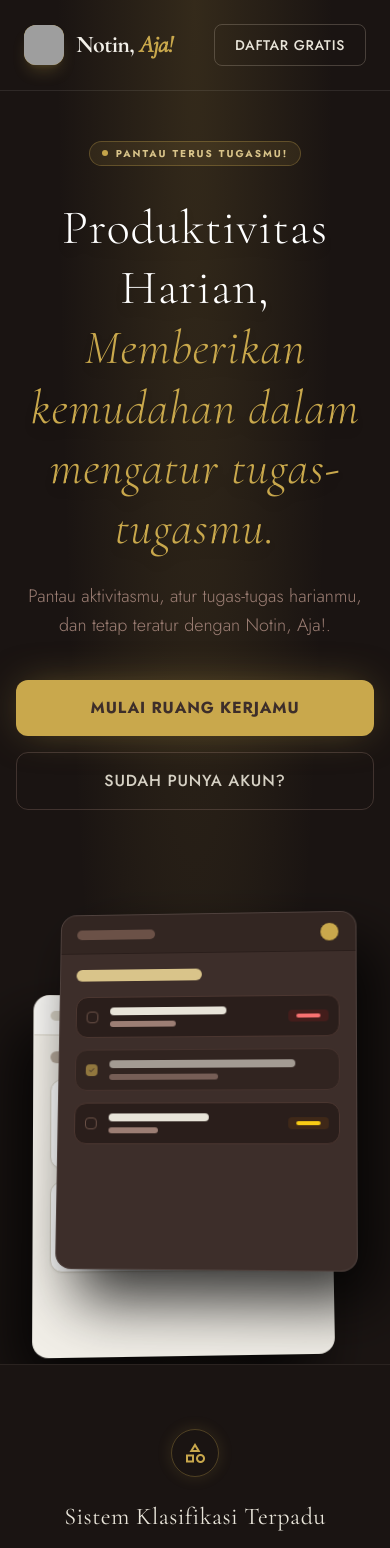
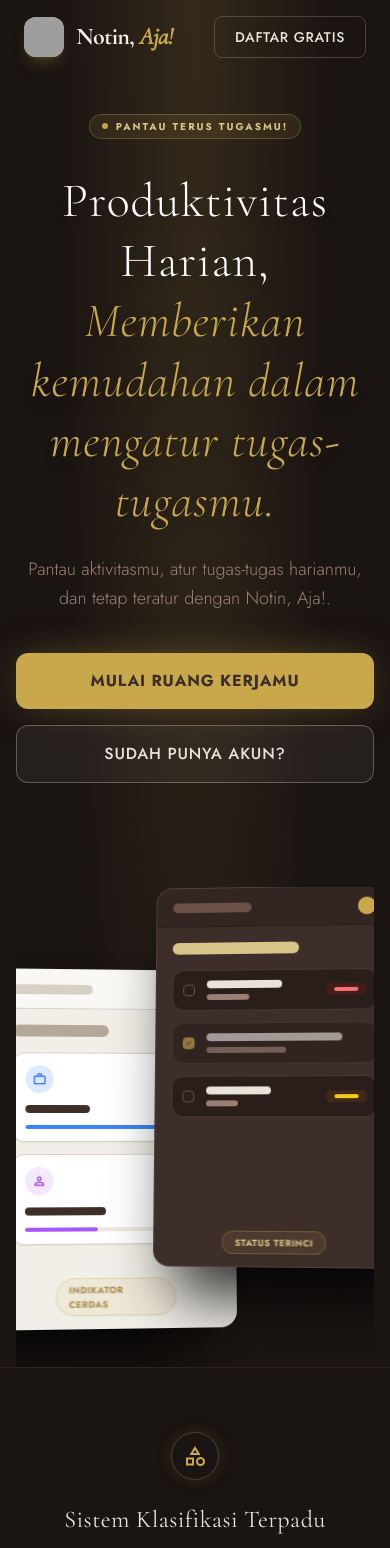
Before and after one commit to hannnzu/notin-aja, a React (Vite) app: page / in a window 390 px wide. Shown: the top 1548 px of the page. Built offline with nearby package versions, Linux system fonts and the light colour scheme; no server answers; grey boxes are pictures that could not be loaded.

Commit message:
feat: create LandingPage component with interactive UI and hero section

```diff
--- a/src/pages/LandingPage.jsx
+++ b/src/pages/LandingPage.jsx
@@ -25,7 +25,11 @@ export default function LandingPage() {
       <div className="absolute inset-0 bg-[radial-gradient(ellipse_at_top_center,_rgba(201,168,76,0.15),_transparent_50%)] pointer-events-none"></div>
 
       {/* Header Nav */}
-      <header className="relative z-20 flex items-center justify-between px-6 md:px-12 py-6 border-b border-[#EDE9DF]/10">
+      <header className={`fixed top-0 left-0 right-0 z-50 flex items-center justify-between px-6 md:px-12 py-4 md:py-5 transition-all duration-300 ${
+        scrollY > 50
+          ? 'bg-[#1A1412]/80 backdrop-blur-md border-b border-[#EDE9DF]/10 shadow-lg'
+          : 'bg-transparent border-b border-transparent'
+      }`}>
         <div className="flex items-center gap-3">
           <div className="w-10 h-10 rounded-xl bg-primary flex items-center justify-center text-white overflow-hidden shadow-lg shadow-primary/20">
             <img src="/notin.png" alt="Logo" className="w-full h-full object-cover" />
@@ -35,7 +39,7 @@ export default function LandingPage() {
           </span>
         </div>
         <div className="flex items-center gap-6 text-sm font-medium tracking-wider uppercase">
-          <Link to="/login" className="text-[#9C7E74] hover:text-[#C9A84C] transition-colors hidden md:block">Masuk</Link>
+          <Link to="/login" className="text-[#E8E4D9]/70 hover:text-[#C9A84C] transition-colors hidden md:block">Masuk</Link>
           <Link to="/register" className="px-5 py-2.5 rounded-lg border border-[#B5A89A]/30 text-[#E8E4D9] hover:bg-white/5 hover:border-[#C9A84C] transition-all">
             Daftar Gratis
           </Link>
@@ -43,7 +47,7 @@ export default function LandingPage() {
       </header>
 
       {/* Hero Section */}
-      <main className="flex-1 relative z-10 flex flex-col items-center mt-12 md:mt-24 px-4">
+      <main className="flex-1 relative z-10 flex flex-col items-center pt-28 md:pt-36 px-4">
 
         {/* Copywriting */}
         <div className="max-w-4xl mx-auto text-center mb-16 relative z-30">
@@ -62,14 +66,14 @@ export default function LandingPage() {
             <Link to="/register" className="w-full sm:w-auto px-8 py-4 rounded-xl bg-[#C9A84C] text-[#3D2E2A] font-bold tracking-wider uppercase hover:bg-[#A8894A] transition-all shadow-[0_0_40px_-10px_rgba(201,168,76,0.5)]">
               Mulai Ruang Kerjamu
             </Link>
-            <Link to="/login" className="w-full sm:w-auto px-8 py-4 rounded-xl bg-transparent border border-[#9C7E74]/30 text-[#D6D1C4] font-medium tracking-wider uppercase hover:border-[#C9A84C] hover:text-[#C9A84C] transition-all">
+            <Link to="/login" className="w-full sm:w-auto px-8 py-4 rounded-xl bg-white/5 border border-[#EDE9DF]/30 text-[#E8E4D9] font-medium tracking-wider uppercase hover:border-[#C9A84C] hover:text-[#C9A84C] hover:bg-white/10 transition-all shadow-sm">
               Sudah Punya Akun?
             </Link>
           </div>
         </div>
 
         {/* Cinematic 3D Showcase Arena */}
-        <div className="relative w-full max-w-6xl mx-auto h-[450px] md:h-[650px] mt-10 perspective-[1200px] flex justify-center">
+        <div className="relative w-full max-w-6xl mx-auto h-[480px] md:h-[650px] mt-10 perspective-[1200px] flex justify-center overflow-hidden md:overflow-visible">
 
           {/* Teks Penjelas Kiri (Absolute to Arena, Z-50) */}
           <div
@@ -86,9 +90,9 @@ export default function LandingPage() {
 
           {/* Left Mockup Wrapper (Scroll Tracker) */}
           <div
-            className="absolute left-[5%] md:left-[25%] top-20 w-[300px] md:w-[350px] h-[80%] md:h-[90%] z-10 transition-transform duration-100 ease-linear"
+            className="absolute left-[-20px] sm:left-[5%] md:left-[25%] top-20 w-[240px] sm:w-[280px] md:w-[350px] h-[75%] md:h-[90%] z-10 transition-transform duration-100 ease-linear"
             style={{
-              transform: `translateX(-${Math.min(scrollY * 0.12, 120)}px) translateY(-${Math.min(scrollY * 0.08, 60)}px) rotateY(${5 + Math.min(scrollY * 0.03, 15)}deg) rotateX(5deg)`
+              transform: `translateX(-${Math.min(scrollY * 0.08, 60)}px) translateY(-${Math.min(scrollY * 0.05, 30)}px) rotateY(${5 + Math.min(scrollY * 0.02, 10)}deg) rotateX(5deg)`
             }}
           >
             {/* Float Animator */}
@@ -127,6 +131,11 @@ export default function LandingPage() {
                     </div>
                   </div>
                 </div>
+
+                {/* Mobile Caption Badge */}
+                <div className="absolute bottom-3 left-1/2 -translate-x-1/2 px-3 py-1 rounded-full border border-[#C9A84C]/30 bg-[#C9A84C]/10 text-[9px] font-bold tracking-wider uppercase text-[#A8894A] md:hidden shadow-sm backdrop-blur-sm">
+                  Indikator Cerdas
+                </div>
               </div>
             </div>
           </div>
@@ -146,9 +155,9 @@ export default function LandingPage() {
 
           {/* Right Mockup Wrapper (Scroll Tracker) */}
           <div
-            className="absolute right-[5%] md:right-[22%] top-0 w-[300px] md:w-[350px] h-[80%] md:h-[90%] z-20 transition-transform duration-100 ease-linear"
+            className="absolute right-[-20px] sm:right-[5%] md:right-[22%] top-0 w-[240px] sm:w-[280px] md:w-[350px] h-[80%] md:h-[90%] z-20 transition-transform duration-100 ease-linear"
             style={{
-              transform: `translateX(${Math.min(scrollY * 0.12, 120)}px) translateY(-${Math.min(scrollY * 0.12, 80)}px) rotateY(-${5 + Math.min(scrollY * 0.03, 15)}deg) rotateX(5deg)`
+              transform: `translateX(${Math.min(scrollY * 0.08, 60)}px) translateY(-${Math.min(scrollY * 0.08, 40)}px) rotateY(-${5 + Math.min(scrollY * 0.02, 10)}deg) rotateX(5deg)`
             }}
           >
             {/* Float Animator */}
@@ -191,6 +200,11 @@ export default function LandingPage() {
                     </div>
                     <div className="w-10 h-3 md:w-12 md:h-4 bg-yellow-900/30 rounded flex items-center justify-center shrink-0"><div className="w-6 md:w-8 h-1 md:h-1.5 bg-yellow-400 rounded-full"></div></div>
                   </div>
+                </div>
+
+                {/* Mobile Caption Badge */}
+                <div className="absolute bottom-3 left-1/2 -translate-x-1/2 px-3 py-1 rounded-full border border-[#C9A84C]/30 bg-[#C9A84C]/10 text-[9px] font-bold tracking-wider uppercase text-[#D9C48A] md:hidden shadow-sm backdrop-blur-sm">
+                  Status Terinci
                 </div>
               </div>
             </div>
```
